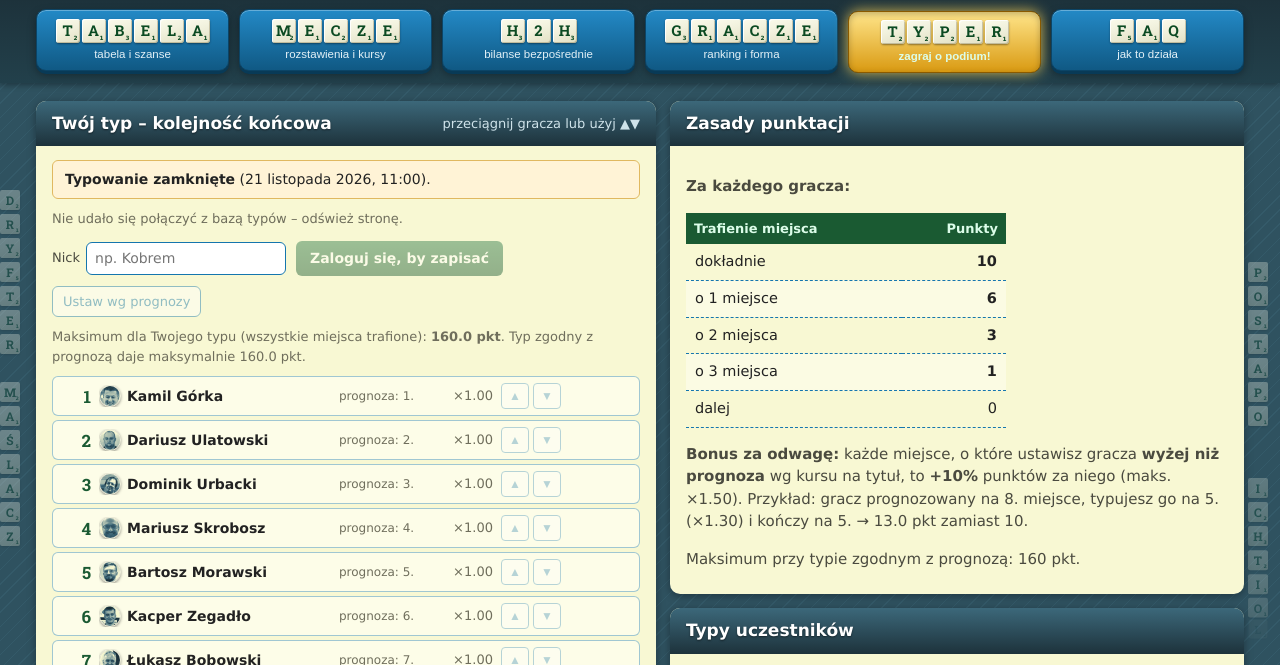
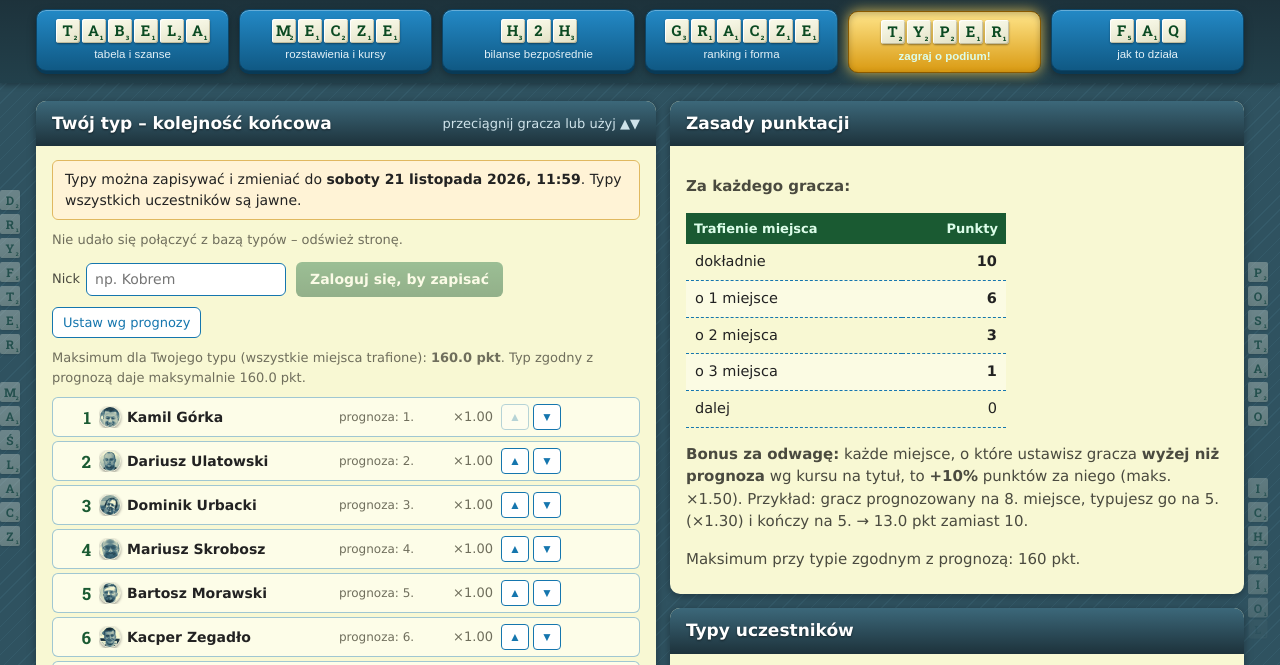
Before and after one commit to kobrem71/mp-scrabble-2026, a plain HTML site: page docs/index.html in a window 1280 px wide. Both pictures are taken after a click on the link "🎰 Wytypuj swoje podium". Shown: the part 122-787 px from the top of the page. Drawn offline with Linux system fonts and the light colour scheme.

Commit message:
Typowanie przedluzone do 11:59

```diff
--- a/docs/app.js
+++ b/docs/app.js
@@ -473,7 +473,7 @@
     const st = standings(), anyPlayed = matches.some(isDone), done = finished();
     const sc = anyPlayed ? typerScore(typer.order, st.map(x => x.i)) : null;
     const lock = typerLocked();
-    $("#typerDeadline").innerHTML = lock ? `<b>Typowanie zamknięte</b> (21 listopada 2026, 11:00).` : `Typy można zapisywać i zmieniać do <b>soboty 21 listopada 2026, 11:00</b>. Typy wszystkich uczestników są jawne.`;
+    $("#typerDeadline").innerHTML = lock ? `<b>Typowanie zamknięte</b> (21 listopada 2026, 11:59).` : `Typy można zapisywać i zmieniać do <b>soboty 21 listopada 2026, 11:59</b>. Typy wszystkich uczestników są jawne.`;
     $("#typerReset").disabled = lock;
     if (typeof renderTypy === "function") renderTypy();
     const byI = sc ? Object.fromEntries(sc.rows.map(r => [r.i, r])) : {};
@@ -512,7 +512,7 @@
   $("#typerReset").addEventListener("click", () => { if (typerLocked()) return; typer.order = FORECAST.slice(); saveTyperLocal(); renderTyper(); });
 
   // ---------- Firebase: logowanie Google + wspólna baza typów ----------
-  const DEADLINE = Date.UTC(2026, 10, 21, 10, 0); // 21-11-2026 11:00 czasu polskiego (musi zgadzać się z regułami Firestore)
+  const DEADLINE = Date.UTC(2026, 10, 21, 10, 59); // 21-11-2026 11:59 czasu polskiego (musi zgadzać się z regułami Firestore)
   const typerLocked = () => Date.now() >= DEADLINE;
   const FB_CONFIG = {
     apiKey: "AIzaSyD0T8vRrOGx7LiS-J-0lHmmCR4rl92-rjM",
@@ -601,7 +601,7 @@
     const el = $("#favList"); if (!el) return;
     if (!allTypy) { el.innerHTML = `<p class="hint">Wczytuję typy…</p>`; return; }
     const n = allTypy.length;
-    $("#favNote").textContent = `${n} ${n === 1 ? "typ" : n > 1 && n < 5 ? "typy" : "typów"} · typowanie do 21-11-2026 11:00`;
+    $("#favNote").textContent = `${n} ${n === 1 ? "typ" : n > 1 && n < 5 ? "typy" : "typów"} · typowanie do 21-11-2026 11:59`;
     if (!n) { el.innerHTML = `<p class="hint">Nikt jeszcze nie typował – <a href="#typer" class="go-typer">bądź pierwszy w zakładce Typer</a>.</p>`; bindGoTyper(); return; }
     const cnt = P.map((p, i) => ({ i, c: [0, 0, 0] }));
     allTypy.forEach(t => t.order.slice(0, 3).forEach((name, k) => { const i = IDX[name]; if (i !== undefined) cnt[i].c[k]++; }));
@@ -672,7 +672,7 @@
       ["Jak działają przyciski symulacji?", `„Symuluj następną rundę” losuje dokładne wyniki (z małymi punktami) partii kolejnej nierozegranej rundy – można tak przejść turniej runda po rundzie i obserwować, jak zmieniają się kursy. „Symuluj cały turniej” losuje od nowa wszystkie nierozegrane partie. Zwycięzca wynika z kursów (różnica małych punktów losowana z rozkładu normalnego dopasowanego do szansy na wygraną), a suma punktów w partii – ze średnich obu graczy z ostatnich 12 miesięcy. Każde kliknięcie daje inny przebieg. Gdy wszystkie partie mają wynik, kolumny z szansami i kursami na tytuł są puste, a zamiast nich pokazujemy podium.`],
       ["Co robi kliknięcie nazwiska w zakładce Mecze?", `Kliknięcie nazwiska w nierozegranym meczu przyjmuje, że ten gracz wygrał (bez dokładnego wyniku). Tabela, forma i szanse na tytuł przeliczają się od razu. Symulacja zapisuje się tylko w Twojej przeglądarce i nie wpływa na to, co widzą inni. Przycisk „Wyczyść symulację” przywraca stan rzeczywisty.`],
       ["Jak działa Typer?", `W zakładce Typer ustawiasz kolejność końcową wszystkich 16 graczy (przeciągając lub strzałkami ▲▼). Za każdego gracza dostajesz punkty zależnie od tego, jak blisko jego faktycznego miejsca trafiłeś: dokładnie – ${BASE_PTS[0]} pkt, o 1 miejsce – ${BASE_PTS[1]}, o 2 – ${BASE_PTS[2]}, o 3 – ${BASE_PTS[3]}, dalej – 0. W liście „Typy uczestników” kolumna Prognoza pokazuje punkty przy kolejności oczekiwanej przez model, a po kliknięciu „Symuluj cały turniej” – punkty każdego typera w wylosowanym przebiegu.`],
-      ["Jak zapisać typ i do kiedy?", `W zakładce Typer zaloguj się kontem Google, wpisz nick, ustaw kolejność i kliknij „Zapisz typ”. Każde konto ma jeden typ, który możesz zmieniać do soboty 21 listopada 2026, 11:00 – potem zapis blokuje serwer. Typy wszystkich uczestników są jawne (lista w zakładce Typer), ale nikt nie może zmienić cudzego typu. Zapisujemy tylko nick i kolejność – bez adresu e-mail.`],
+      ["Jak zapisać typ i do kiedy?", `W zakładce Typer zaloguj się kontem Google, wpisz nick, ustaw kolejność i kliknij „Zapisz typ”. Każde konto ma jeden typ, który możesz zmieniać do soboty 21 listopada 2026, 11:59 – potem zapis blokuje serwer. Typy wszystkich uczestników są jawne (lista w zakładce Typer), ale nikt nie może zmienić cudzego typu. Zapisujemy tylko nick i kolejność – bez adresu e-mail.`],
       ["Co daje typowanie wbrew kursom?", `Każde miejsce, o które ustawisz gracza wyżej niż przedturniejowa prognoza (kolejność wg kursu na tytuł), zwiększa punkty za niego o ${Math.round(BONUS_STEP * 100)}% – maksymalnie ×${BONUS_MAX.toFixed(2)}. Mnożnik działa tylko wtedy, gdy za gracza zdobywasz punkty, więc odważny typ opłaca się tylko, jeśli jest trafiony. Ustawienie gracza niżej niż prognoza nie ma mnożnika.`],
       ["Jak często aktualizowane są wyniki?", `Wyniki są wpisywane w trakcie turnieju; po każdej aktualizacji strona przelicza tabelę, kursy i szanse automatycznie. Odśwież stronę, aby zobaczyć najnowszy stan.`],
     ];
--- a/docs/index.html
+++ b/docs/index.html
@@ -181,7 +181,7 @@
 </footer>
 <div id="tooltip" class="tooltip" role="tooltip" hidden></div>
 </div>
-<script src="app.js?v=34"></script>
+<script src="app.js?v=35"></script>
 <script src="bg.js?v=1" defer></script>
 </body>
 </html>
```
